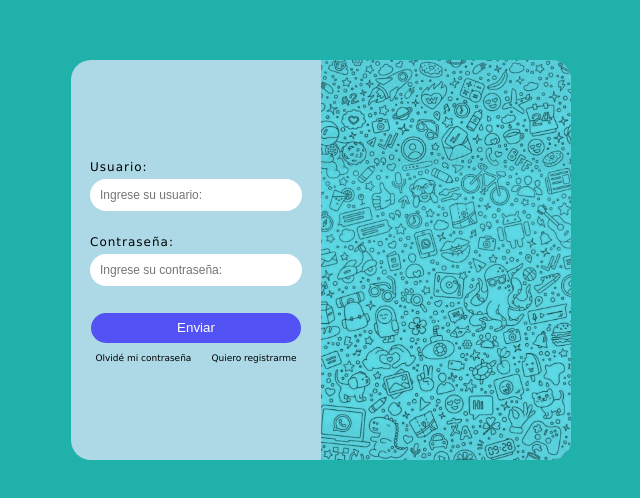
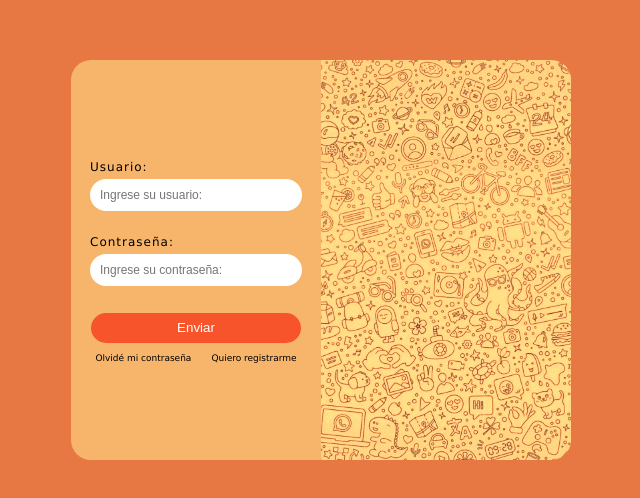
Before and after one commit to ShredMasterDwfs/Nucba-First-Project, a plain HTML site: page login.html in a window 1280 px wide. Shown: the part 140-638 px from the top of the page, without its empty margins (319-959 px from the left). Drawn offline with Linux system fonts and the light colour scheme.

Commit message:
Add files via upload

```diff
--- a/login.css
+++ b/login.css
@@ -7,7 +7,7 @@ html, body {
 .gral-container {
     width: 100%;
     height: 100vh;
-    background-color: lightseagreen;
+    background-color: #e77743;
     display: flex;
     flex-direction: row;
     justify-content: center;
@@ -17,7 +17,7 @@ html, body {
 .container {
     width: 500px;
     height: 50%;
-    background-color: lightblue;
+    background-color: #f7b56b;
     border: none;
     border-radius: 20px;
     display: flex;
@@ -39,6 +39,7 @@ html, body {
     background-position: center;
     background-size: cover;
     border-radius: 0 20px 20px 0;
+    filter: hue-rotate(210deg) brightness(125%);
 }
 
 label {
@@ -78,7 +79,7 @@ p {
     margin-top: 15px;
     border: none;
     border-radius: 20px;
-    background-color: rgb(82, 82, 245);
+    background-color: rgb(247, 84, 44);
     color: white;
 }
 
@@ -93,7 +94,7 @@ p {
 }
 
 a:hover {
-    color: blue;
+    color: orangered;
 }
 
 a {
--- a/register.css
+++ b/register.css
@@ -13,7 +13,7 @@ h1 {
 .gral-container {
     width: 100%;
     height: 100vh;
-    background-color: lightseagreen;
+    background-color: #e77743;
     display: flex;
     flex-direction: row;
     justify-content: center;
@@ -23,7 +23,7 @@ h1 {
 .container {
     width: 500px;
     height: 90%;
-    background-color: lightblue;
+    background-color:   #f7b56b;
     border: none;
     border-radius: 20px;
     display: flex;
@@ -72,7 +72,7 @@ button:focus {
 }
 
 a:hover {
-    color: blue;
+    color: orangered;
 }
 
 p {
@@ -88,7 +88,7 @@ p {
     margin-top: 15px;
     border: none;
     border-radius: 20px;
-    background-color: rgb(82, 82, 245);
+    background-color: rgb(247, 84, 44);
     color: white;
 }
 
```
